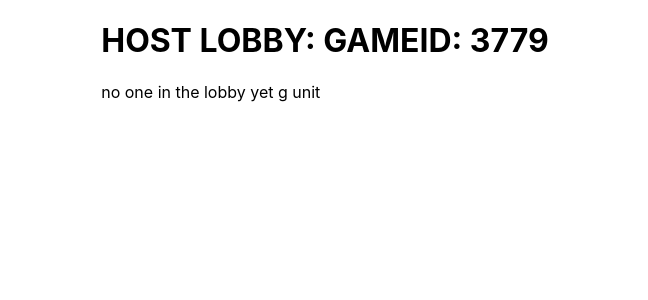
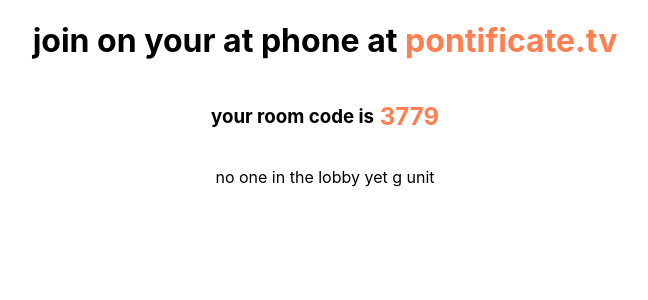
Before and after one commit to allister-grange/pontificate-client, a React (Create React App) app: page /host-lobby/3779 in a window 1280 px wide. Shown: the top 300 px of the page, without its empty margins (315-963 px from the left). Built offline with nearby package versions, Linux system fonts and the light colour scheme.

Commit message:
Tidying up the lobby a lil bit

```diff
--- a/src/pages/lobby/HostLobbyPage.css
+++ b/src/pages/lobby/HostLobbyPage.css
@@ -0,0 +1,34 @@
+.title {
+  display: flex;
+  white-space: pre-wrap;
+  justify-content: center;
+  flex-direction: row;
+}
+
+.roomCode {
+  display: flex;
+  white-space: pre-wrap;
+  justify-content: center;
+  flex-direction: row;
+  align-items: center;
+}
+
+.playerList {
+  display: flex;
+  white-space: pre-wrap;
+  justify-content: center;
+  flex-direction: row;
+  align-items: center;
+}
+
+.startGameButton {
+  display: flex;
+  white-space: pre-wrap;
+  justify-content: center;
+  flex-direction: row;
+  align-items: center;
+}
+
+body {
+  display: flex;
+}
--- a/src/pages/lobby/HostLobbyPage.tsx
+++ b/src/pages/lobby/HostLobbyPage.tsx
@@ -1,7 +1,7 @@
 import React, { useEffect, useState } from 'react';
 import logo from './logo.svg';
 import socketIOClient from "socket.io-client";
-import './PlayerLobbyPage.css';
+import './HostLobbyPage.css';
 import useHostLobby from '../../hooks/useHostLobby';
 import { Button, Input } from '@material-ui/core';
 
@@ -13,8 +13,6 @@ const HostLobbyPage = (props: any): any => {
   const { players, createNewGame, startGame } = useHostLobby(gameId);
 
   useEffect(() => {
-    //nothing
-    console.log(props.match.params);
     createNewGame(gameId);
   }, []);
 
@@ -30,12 +28,28 @@ const HostLobbyPage = (props: any): any => {
 
   return (
     <div>
+      <div className="title">
         <h1>
-        HOST LOBBY: GAMEID: {gameId}
+          join on your at phone at
         </h1>
+        <h1 style={{ color: 'coral' }}>
+          {" " + "pontificate.tv"}
+        </h1>
+      </div>
+
+      <div className="roomCode">
+        <h3>
+          your room code is
+        </h3>
+        <h2 style={{ color: 'coral' }}>
+          {" " + gameId}
+        </h2>
+      </div>
+
+      <div className="playerList">
         {
           players.length === 0 ?
-          < p >
+            <p>
               no one in the lobby yet g unit
 					</p>
             :
@@ -49,8 +63,9 @@ const HostLobbyPage = (props: any): any => {
               }
             </div>
         }
+      </div>
 
-      <div>
+      <div className="startGameButton">
         {
           allPlayersAreReady() && players.length > 0 ?
             <Button
```
Lines whose indentation alone changed are shown as unchanged.
